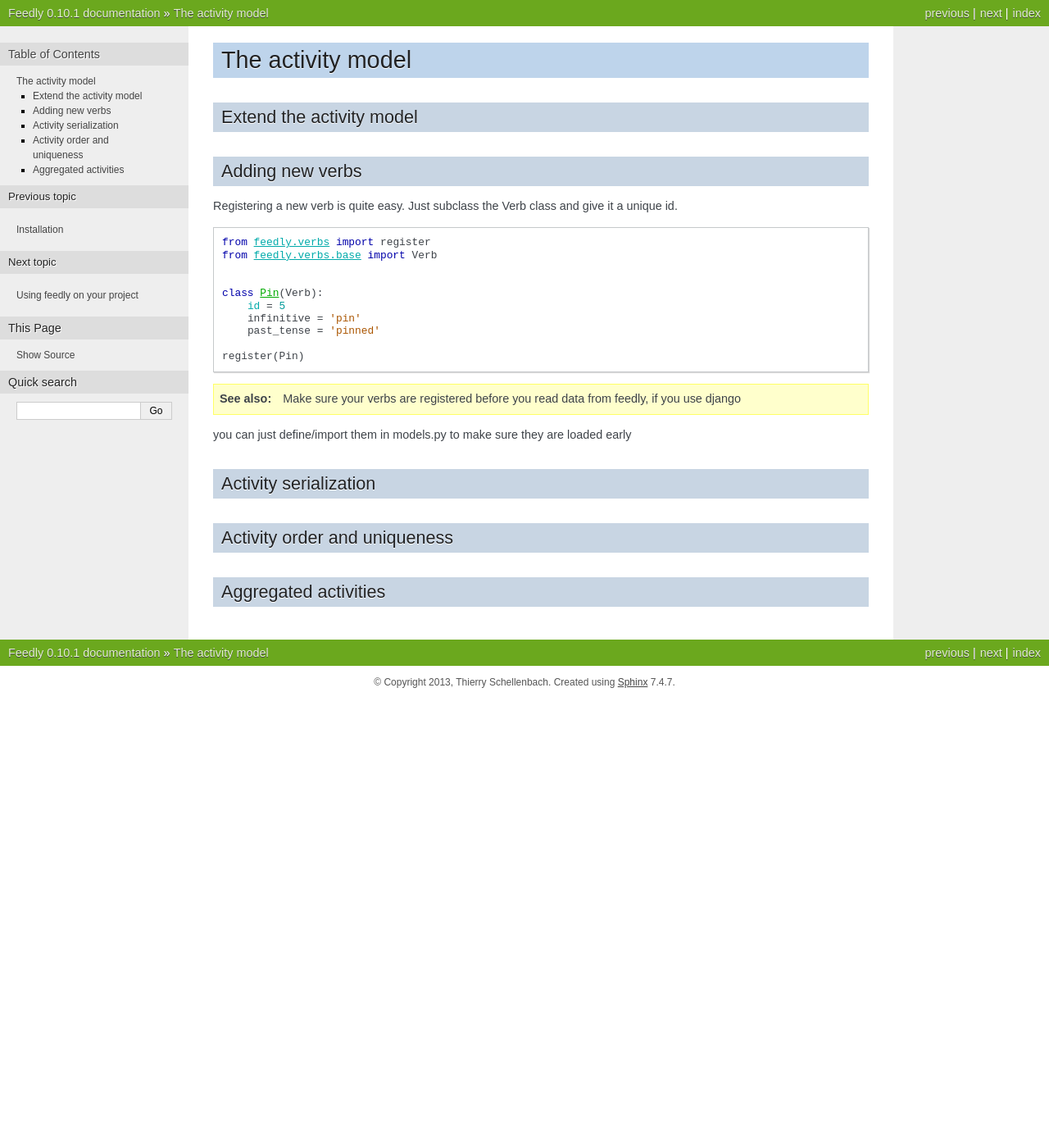
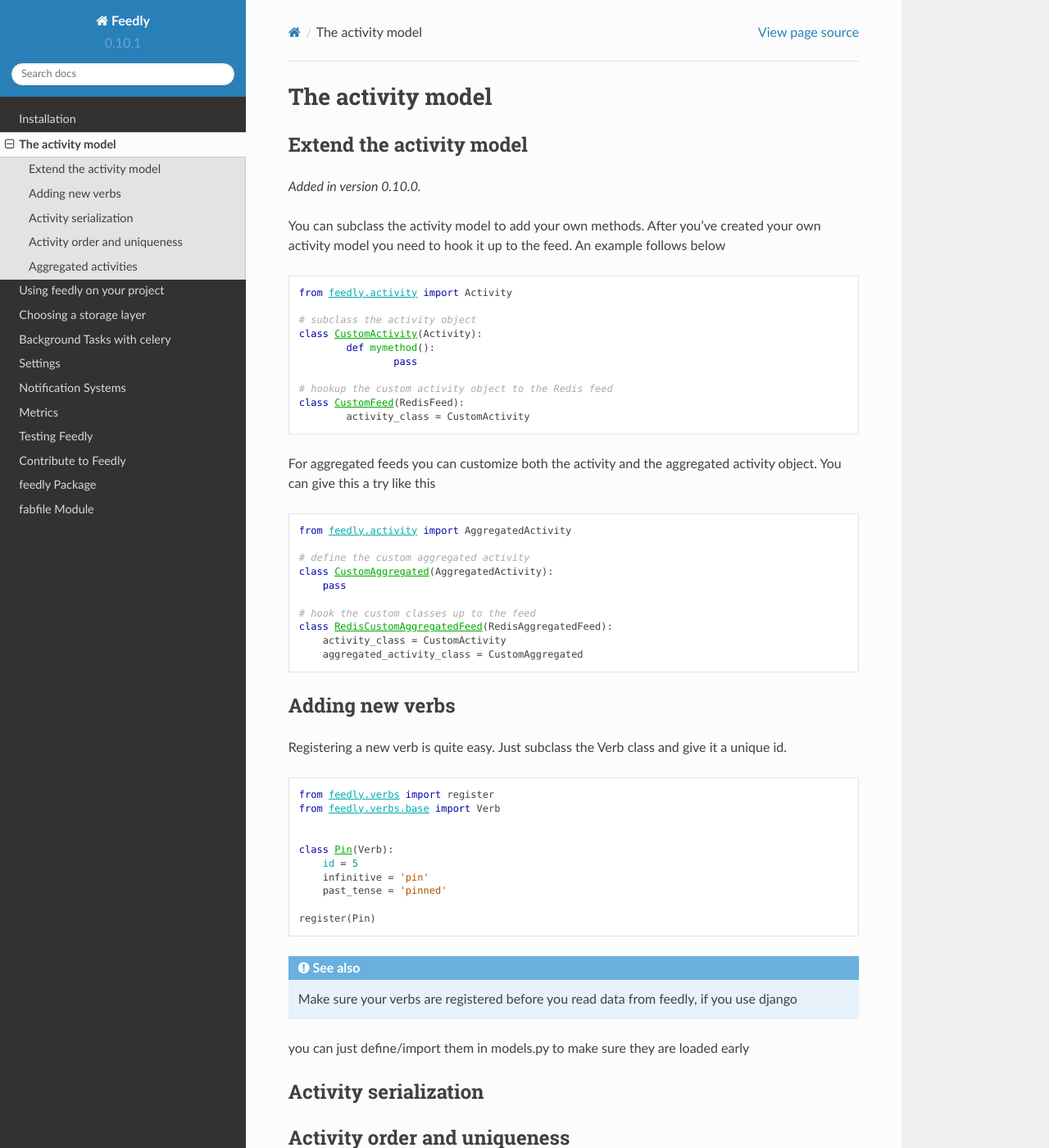
Before and after one commit to tschellenbach/Stream-Framework, a Sphinx documentation site: the page built from docs/activity.rst, in a window 1280 px wide and 1400 px high. Shown: the whole window at 82% size. Built offline with Sphinx 7.4.7 and the Read the Docs theme 2.0.0, drawn with Linux system fonts in a browser that asks for light colours; the version number is read from the project's files by our own code; some of the changed text lies outside the part shown.

Commit message:
added docs on custom activity objects and filtering

```diff
--- a/docs/activity.rst
+++ b/docs/activity.rst
@@ -4,6 +4,43 @@ The activity model
 
 Extend the activity model
 *************************
+
+.. versionadded:: 0.10.0
+
+You can subclass the activity model to add your own methods.
+After you've created your own activity model you need to hook it
+up to the feed. An example follows below
+
+::
+
+	from feedly.activity import Activity
+
+	# subclass the activity object
+	class CustomActivity(Activity):
+		def mymethod():
+			pass
+
+	# hookup the custom activity object to the Redis feed
+	class CustomFeed(RedisFeed):
+		activity_class = CustomActivity
+
+
+For aggregated feeds you can customize both the activity and the aggregated activity object.
+You can give this a try like this
+
+::
+
+	from feedly.activity import AggregatedActivity
+
+	# define the custom aggregated activity
+	class CustomAggregated(AggregatedActivity):
+	    pass
+
+	# hook the custom classes up to the feed
+	class RedisCustomAggregatedFeed(RedisAggregatedFeed):
+	    activity_class = CustomActivity
+	    aggregated_activity_class = CustomAggregated
+
 
 
 Adding new verbs
--- a/docs/conf.py
+++ b/docs/conf.py
@@ -13,6 +13,17 @@
 
 import sys
 import os
+
+# on_rtd is whether we are on readthedocs.org
+import os
+on_rtd = os.environ.get('READTHEDOCS', None) == 'True'
+
+if not on_rtd:  # only import and set the theme if we're building docs locally
+    import sphinx_rtd_theme
+    html_theme = 'sphinx_rtd_theme'
+    html_theme_path = [sphinx_rtd_theme.get_html_theme_path()]
+
+# otherwise, readthedocs.org uses their theme by default, so no need to specify it
 
 # If extensions (or modules to document with autodoc) are in another directory,
 # add these directories to sys.path here. If the directory is relative to the
@@ -100,7 +111,7 @@ pygments_style = 'autumn'
 
 # The theme to use for HTML and HTML Help pages.  See the documentation for
 # a list of builtin themes.
-html_theme = 'nature'
+#html_theme = 'nature'
 
 # Theme options are theme-specific and customize the look and feel of a theme
 # further.  For a list of options available for each theme, see the
```
Also changed, not shown: 1 other file.
